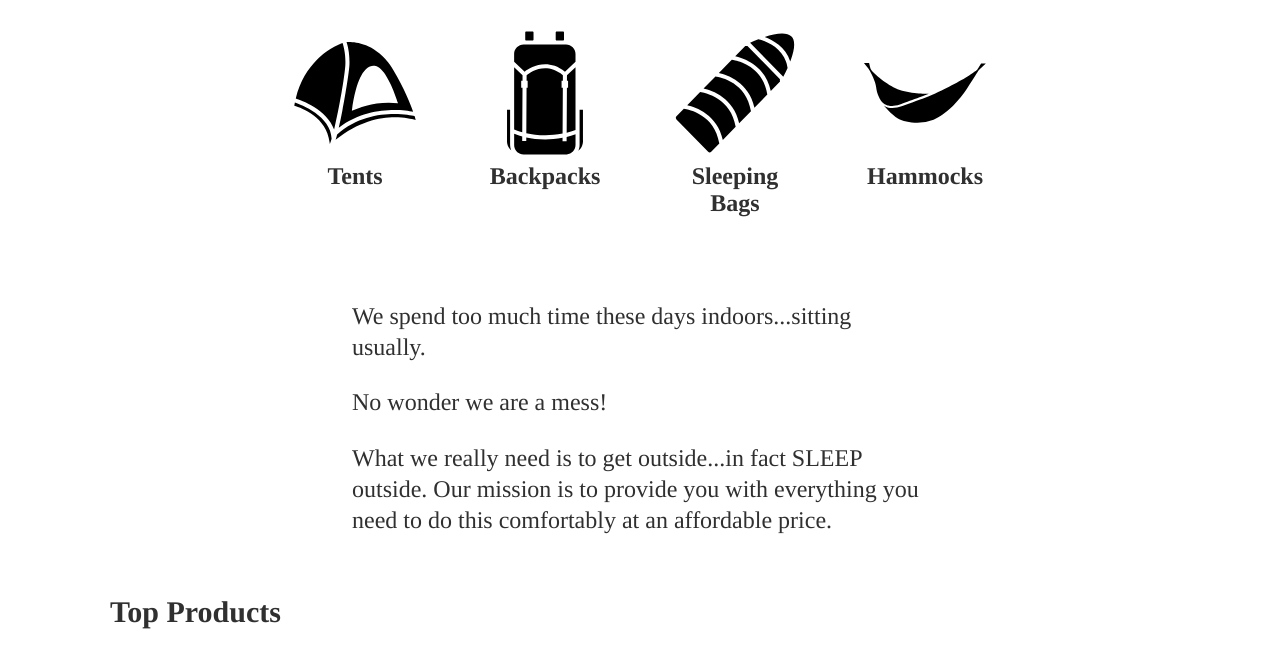
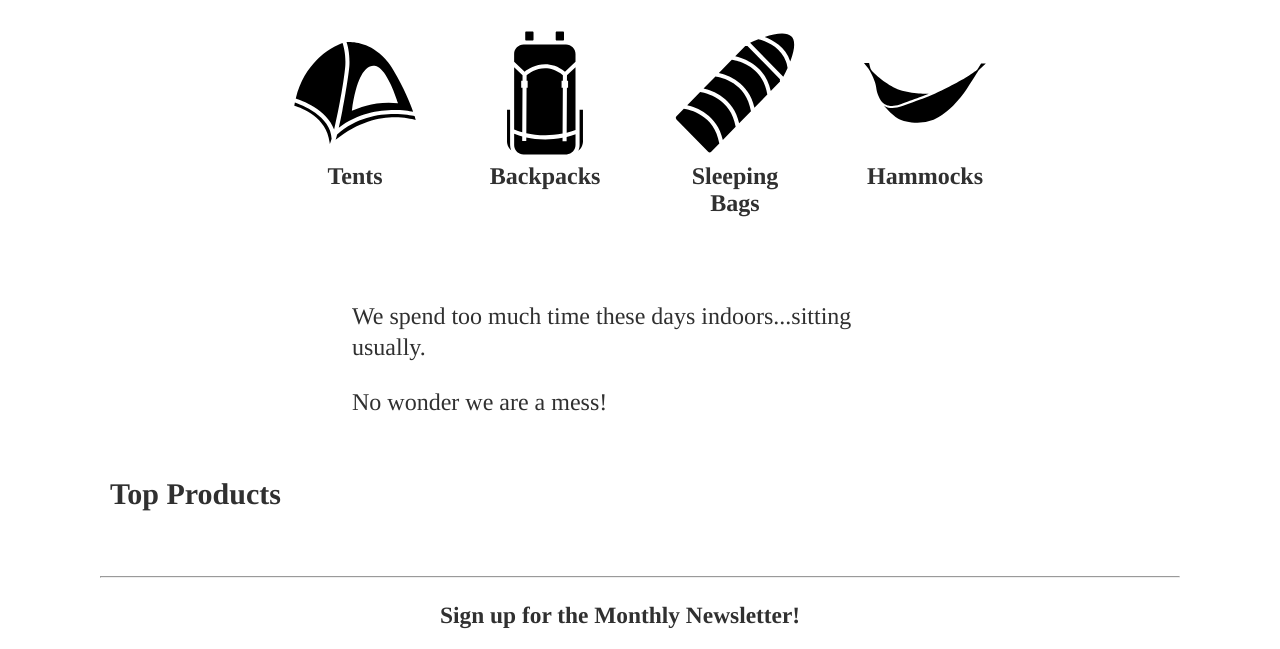
Before and after one commit to josegabrielguerrero26/wdd330-gabrielsleep, a website built with Vite: page src/index.html in a window 1280 px wide. Shown: the part 448-1097 px from the top of the page. Built offline with nearby package versions, Linux system fonts and the light colour scheme.

Commit message:
new branch

```diff
--- a/src/index.html
+++ b/src/index.html
@@ -66,11 +66,7 @@
       <section class="mission">
         <p>We spend too much time these days indoors...sitting usually.</p>
         <p>No wonder we are a mess!</p>
-        <p>
-          What we really need is to get outside...in fact SLEEP outside. Our
-          mission is to provide you with everything you need to do this
-          comfortably at an affordable price.
-        </p>
+
       </section>
       <section class="products">
         <h2>Top Products</h2>
```
